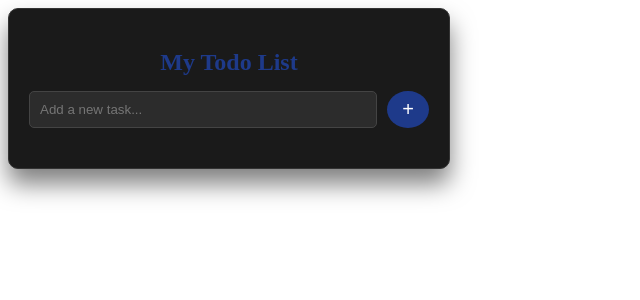
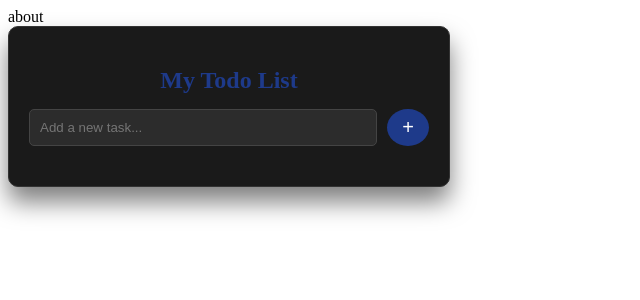
Before and after one commit to abhay4721/ToDo-app, an Angular app: page / in a window 1280 px wide. Shown: the top 300 px of the page, without its empty margins (0-640 px from the left). Built offline with nearby package versions, Linux system fonts and the light colour scheme.

Commit message:
Adding the router link inside the app.component.html

```diff
--- a/src/app/app.component.html
+++ b/src/app/app.component.html
@@ -1 +1,2 @@
-<router-outlet>
+<a routerLink="/about">about</a>
+<router-outlet/>
```
